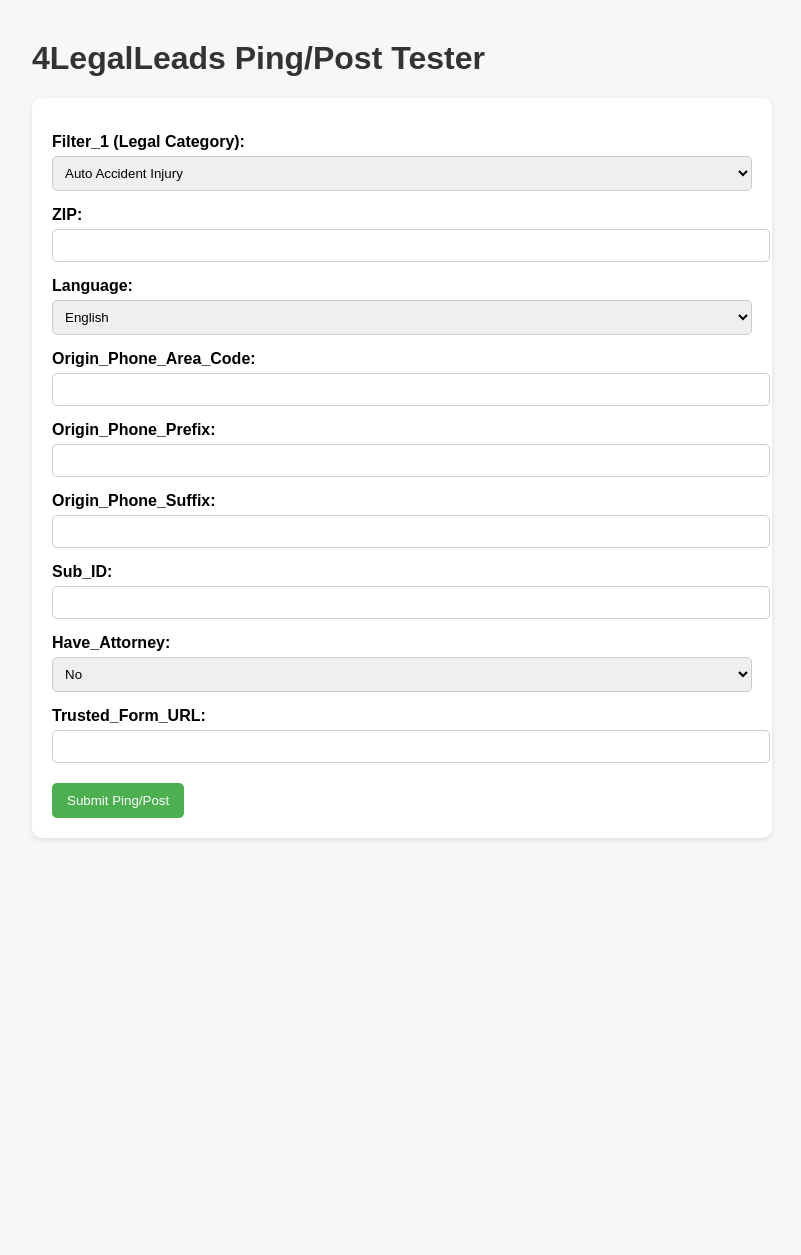
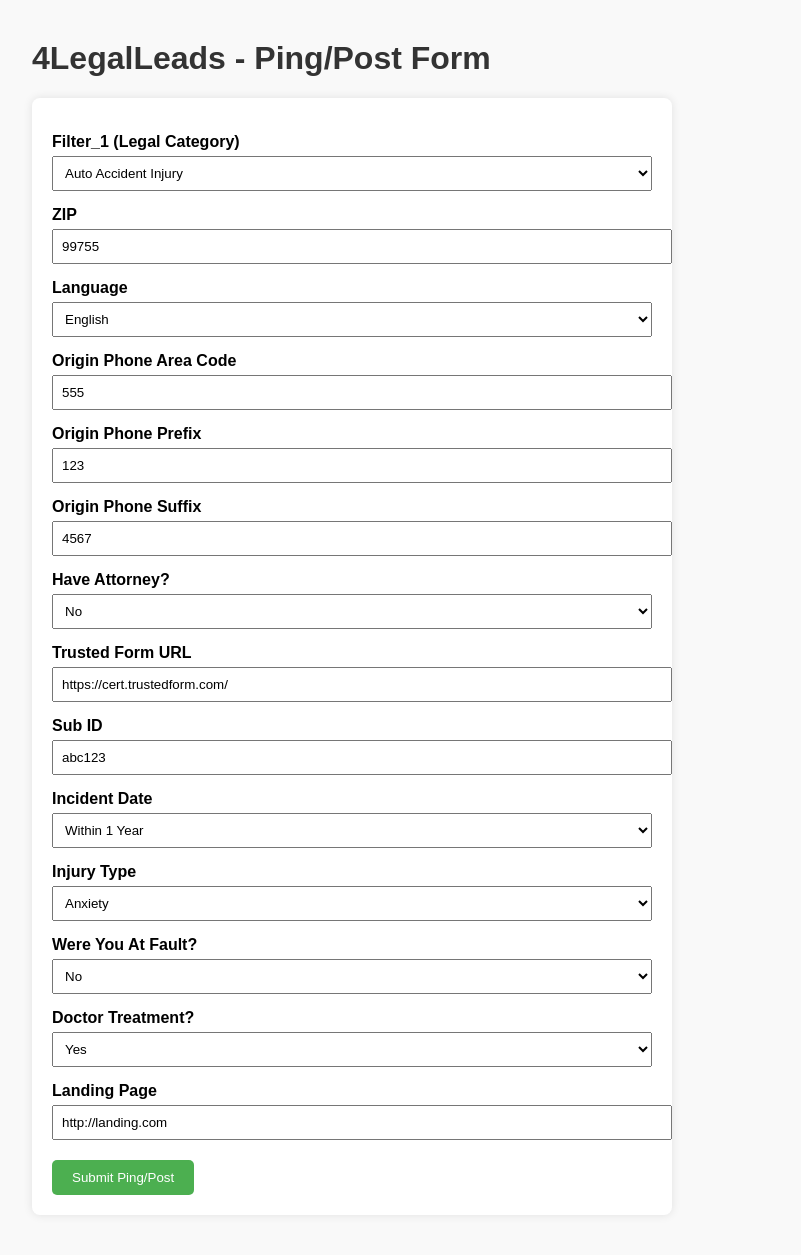
Before and after one commit to hadisatti105/4legalleads, a FastAPI app: page / in a window 1280 px wide. Shown: the whole page, without its empty margins (8-809 px from the left). Before the commit the page ends 840 px from the top, so only its background shows below. Run offline with FastAPI, Linux system fonts and the light colour scheme.

Commit message:
Final version - removed tc_id, updated Filter_1 dropdown

```diff
--- a/templates/index.html
+++ b/templates/index.html
@@ -1,22 +1,23 @@
+<!-- templates/index.html -->
 <!DOCTYPE html>
 <html>
 <head>
-    <title>4LegalLeads Ping/Post Tester</title>
+    <title>4LegalLeads - Ping/Post Form</title>
     <style>
         body {
             font-family: Arial, sans-serif;
             margin: 40px;
-            background-color: #f7f7f7;
+            background-color: #f9f9f9;
         }
         h1 {
             color: #333;
         }
         form {
-            background-color: #fff;
+            background: #fff;
             padding: 20px;
-            border-radius: 10px;
-            box-shadow: 0 2px 5px rgba(0,0,0,0.1);
-            max-width: 700px;
+            border-radius: 8px;
+            box-shadow: 0 0 10px rgba(0,0,0,0.1);
+            max-width: 600px;
         }
         label {
             display: block;
@@ -27,53 +28,26 @@
             width: 100%;
             padding: 8px;
             margin-top: 5px;
-            border-radius: 5px;
-            border: 1px solid #ccc;
         }
         button {
             margin-top: 20px;
-            padding: 10px 15px;
-            background-color: #4CAF50;
-            color: white;
+            padding: 10px 20px;
+            background: #4CAF50;
+            color: #fff;
             border: none;
             border-radius: 5px;
             cursor: pointer;
         }
         button:hover {
-            background-color: #45a049;
-        }
-        .optional-field {
-            display: none;
+            background: #45a049;
         }
     </style>
-    <script>
-        function updateCategoryFields() {
-            const selected = document.getElementById("Filter_1").value;
-            const requiredFields = document.querySelectorAll(".optional-field");
-
-            requiredFields.forEach(field => field.style.display = "none");
-
-            if (["Auto Accident Injury", "Personal Injury", "Workers Comp", "Medical Malpractice", "Product Liability"].includes(selected)) {
-                document.getElementById("Incident_Date").style.display = "block";
-                document.getElementById("Injury_Type").style.display = "block";
-                document.getElementById("Doctor_Treatment").style.display = "block";
-            }
-
-            if (selected === "Auto Accident Injury") {
-                document.getElementById("Were_You_At_Fault").style.display = "block";
-            }
-
-            if (selected === "Product Liability") {
-                document.getElementById("Incident_Date_Option_B").style.display = "block";
-            }
-        }
-    </script>
 </head>
 <body>
-    <h1>4LegalLeads Ping/Post Tester</h1>
+    <h1>4LegalLeads - Ping/Post Form</h1>
     <form method="post" action="/submit">
-        <label for="Filter_1">Filter_1 (Legal Category):</label>
-        <select name="Filter_1" id="Filter_1" onchange="updateCategoryFields()" required>
+        <label>Filter_1 (Legal Category)</label>
+        <select name="filter_1" required>
             <option value="Auto Accident Injury">Auto Accident Injury</option>
             <option value="Personal Injury">Personal Injury</option>
             <option value="Workers Comp">Workers Comp</option>
@@ -81,48 +55,50 @@
             <option value="Product Liability">Product Liability</option>
         </select>
 
-        <label for="ZIP">ZIP:</label>
-        <input type="text" name="ZIP" required>
+        <label>ZIP</label>
+        <input type="text" name="zip_code" required value="99755">
 
-        <label for="Language">Language:</label>
-        <select name="Language" required>
+        <label>Language</label>
+        <select name="language" required>
             <option value="English">English</option>
             <option value="Spanish">Spanish</option>
         </select>
 
-        <label for="Origin_Phone_Area_Code">Origin_Phone_Area_Code:</label>
-        <input type="text" name="Origin_Phone_Area_Code" required>
+        <label>Origin Phone Area Code</label>
+        <input type="text" name="origin_area_code" required value="555">
 
-        <label for="Origin_Phone_Prefix">Origin_Phone_Prefix:</label>
-        <input type="text" name="Origin_Phone_Prefix" required>
+        <label>Origin Phone Prefix</label>
+        <input type="text" name="origin_prefix" required value="123">
 
-        <label for="Origin_Phone_Suffix">Origin_Phone_Suffix:</label>
-        <input type="text" name="Origin_Phone_Suffix" required>
+        <label>Origin Phone Suffix</label>
+        <input type="text" name="origin_suffix" required value="4567">
 
-        <label for="Sub_ID">Sub_ID:</label>
-        <input type="text" name="Sub_ID" required>
-
-        <label for="Have_Attorney">Have_Attorney:</label>
-        <select name="Have_Attorney" required>
+        <label>Have Attorney?</label>
+        <select name="have_attorney" required>
             <option value="No">No</option>
             <option value="Yes">Yes</option>
             <option value="Yes, but I want a new lawyer">Yes, but I want a new lawyer</option>
         </select>
 
-        <label for="Trusted_Form_URL">Trusted_Form_URL:</label>
-        <input type="text" name="Trusted_Form_URL" required>
+        <label>Trusted Form URL</label>
+        <input type="text" name="trusted_form_url" required value="https://cert.trustedform.com/">
 
-        <!-- OPTIONAL FIELDS -->
+        <label>Sub ID</label>
+        <input type="text" name="sub_id" required value="abc123">
 
-        <div class="optional-field" id="Incident_Date">
-            <label for="Incident_Date">Incident_Date (MM/DD/YYYY):</label>
-            <input type="text" name="Incident_Date">
-        </div>
+        <label>Incident Date</label>
+        <select name="incident_date" required>
+            <option value="Within 1 Year">Within 1 Year</option>
+            <option value="Within 2 Years">Within 2 Years</option>
+            <option value="Within 3 Years">Within 3 Years</option>
+            <option value="Within 4 Years">Within 4 Years</option>
+            <option value="Within 5 Years">Within 5 Years</option>
+            <option value="Within 6 Years">Within 6 Years</option>
+            <option value="Greater Than 6 Years">Greater Than 6 Years</option>
+        </select>
 
-        <div class="optional-field" id="Injury_Type">
-            <label for="Injury_Type">Injury_Type:</label>
-            <select name="Injury_Type">
-                <option value="">-- Select Injury Type --</option>
+        <label>Injury Type</label>
+        <select name="injury_type" required>
             <option value="Anxiety">Anxiety</option>
             <option value="Back or Neck Pain">Back or Neck Pain</option>
             <option value="Brain Injury">Brain Injury</option>
@@ -138,36 +114,22 @@
             <option value="Whiplash">Whiplash</option>
             <option value="Other">Other</option>
         </select>
-        </div>
 
-        <div class="optional-field" id="Were_You_At_Fault">
-            <label for="Were_You_At_Fault">Were_You_At_Fault:</label>
-            <select name="Were_You_At_Fault">
+        <label>Were You At Fault?</label>
+        <select name="were_you_at_fault" required>
             <option value="No">No</option>
             <option value="Yes">Yes</option>
             <option value="Unqualified">Unqualified</option>
         </select>
-        </div>
 
-        <div class="optional-field" id="Doctor_Treatment">
-            <label for="Doctor_Treatment">Doctor_Treatment:</label>
-            <select name="Doctor_Treatment">
+        <label>Doctor Treatment?</label>
+        <select name="doctor_treatment" required>
             <option value="Yes">Yes</option>
             <option value="No">No</option>
         </select>
-        </div>
 
-        <div class="optional-field" id="Incident_Date_Option_B">
-            <label for="Incident_Date_Option_B">Incident_Date_Option_B:</label>
-            <select name="Incident_Date_Option_B">
-                <option value="Less than 1 Year">Less than 1 Year</option>
-                <option value="Less than 2 Years">Less than 2 Years</option>
-                <option value="Less than 3 Years">Less than 3 Years</option>
-                <option value="Less than 4 Years">Less than 4 Years</option>
-                <option value="Less than 5 Years">Less than 5 Years</option>
-                <option value="5 or more Years">5 or more Years</option>
-            </select>
-        </div>
+        <label>Landing Page</label>
+        <input type="text" name="landing_page" required value="http://landing.com">
 
         <button type="submit">Submit Ping/Post</button>
     </form>
```
Also changed, not shown: templates/view.html (+24 -18 lines). Lines whose indentation alone changed are shown as unchanged.
